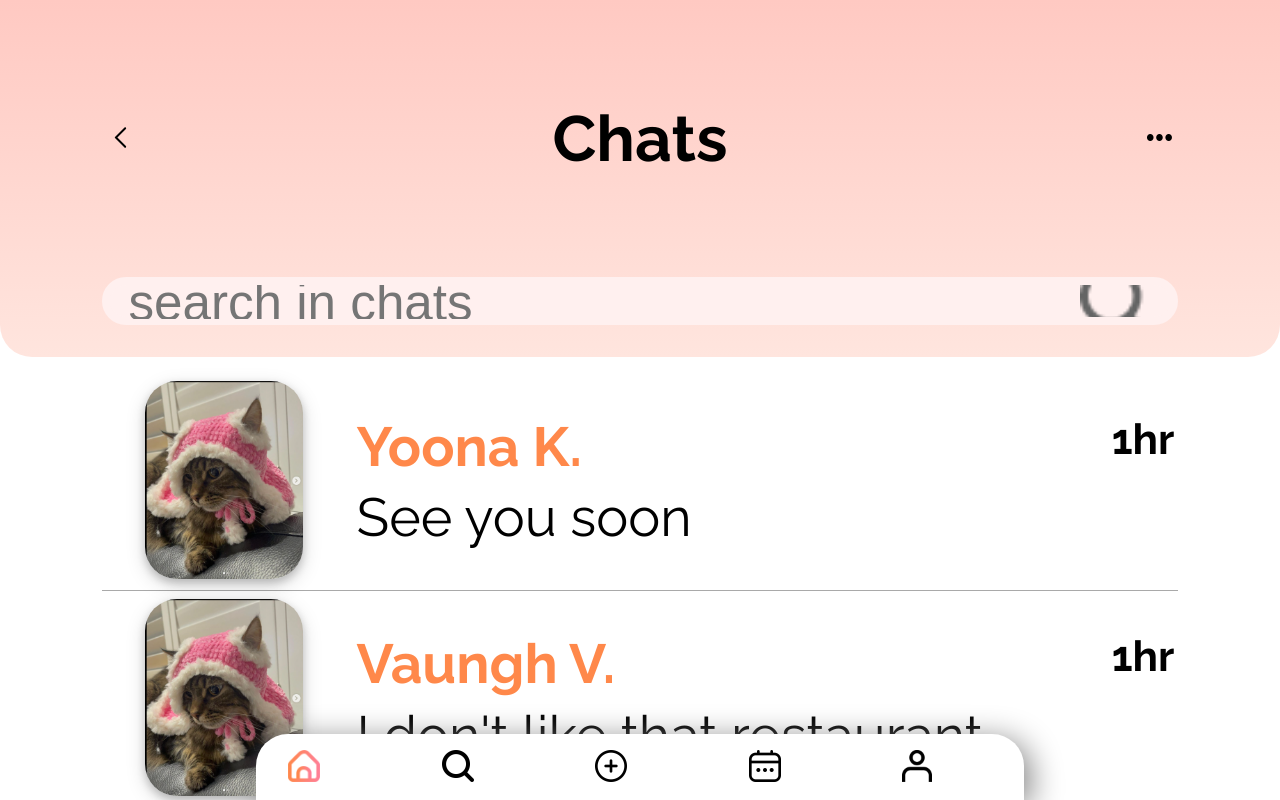
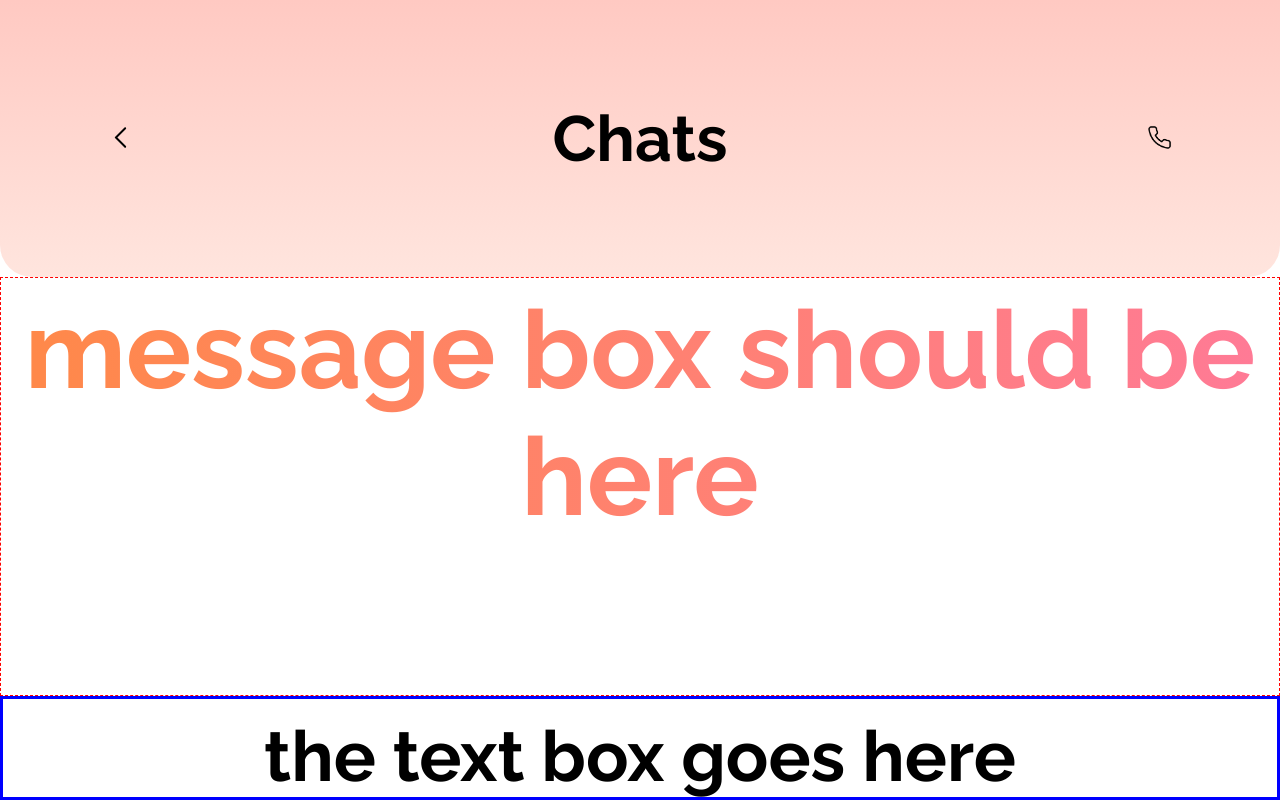
Before and after one commit to anotruong/pear, a React (Create React App) app in the folder client/: page / in a window 1280 px wide. Built offline with nearby package versions, Linux system fonts and the light colour scheme.

Commit message:
setting up database frame

```diff
--- a/client/src/App.js
+++ b/client/src/App.js
@@ -4,13 +4,13 @@ import { useEffect, useState } from 'react';
 import { appContext } from './hook/appContext';
 import LoginPage from './pages/loginPage';
 
-import './App.css';
 import CalendarPage from './pages/calendarPage';
 import SearchPage from './pages/search/searchPage';
 import HomePage from './pages/homePage';
 import Calendar from 'react-calendar';
-import ChatIndex from './pages/chat/chatIndex';
+import ChatIndex from './pages/chat/index';
 
+import './App.css';
 
 function App() {
   const [ homeBtn, setHomeBtn ] = useState(true);
@@ -27,7 +27,6 @@ function App() {
   // HomePage hooks
   const [ upcomingState, setUpcomingState ] = useState(true);
   const [ pendingState, setPendingState ] = useState(false);
-
 
   return (
     <appContext.Provider value={{
--- a/client/src/pages/chat/chat.css
+++ b/client/src/pages/chat/chat.css
@@ -1,3 +1,9 @@
+.chatRoom-flex {
+  display: flex;
+  flex-flow: column;
+  height: 100vh;
+}
+
 #chatIndex-container {
   display: flex;
   flex-direction: column;
@@ -22,6 +28,7 @@
 }
 
 #pink-container {
+  flex: 0 1 auto;
   max-width: -webkit-fill-available;
   width: 100%;
   padding: 1rem 8vw;
@@ -30,7 +37,8 @@
 }
 
 button#backBtn,
-button#expandBtn {
+button#expandBtn,
+button#phoneBtn {
   width: 37px;
   height: 37px;
   border: none;
@@ -50,6 +58,13 @@ button#expandBtn {
   background-repeat: no-repeat;
   background-position: center;
   background-image: url('../../images/expand-btn.png')
+}
+
+button#phoneBtn {
+  background-image: url('../../images/phone.png');
+  background-size: 25px;
+  background-repeat: no-repeat;
+  background-position: center;
 }
 
 .chatList-container {
@@ -127,3 +142,13 @@ button#expandBtn {
   font-weight: 400;
   font-size: 4.2vw;
 } */
+
+#message-container {
+  border: 1px dashed red;
+  flex: 1 1 auto;
+}
+
+#textbox-container {
+  border: 3px solid blue;
+  flex: 0 1;
+}
--- a/client/src/pages/chat/chatIndex.js
+++ b/client/src/pages/chat/chatList.js
@@ -32,7 +32,7 @@ import './chat.css'
   ALGO:
 */
 
-const ChatIndex = () => {
+const ChatList = () => {
 
   console.log(mockData.openConvo)
   // console.log(mockData.accounts)
@@ -95,4 +95,4 @@ const ChatIndex = () => {
   )
 };
 
-export default ChatIndex;
+export default ChatList;
--- /dev/null
+++ b/client/src/pages/chat/chatRoom.js
@@ -0,0 +1,82 @@
+import React from 'react';
+import PhoneImg from'../../images/phone.png';
+import tempPic from '../../images/tempPP.png';
+import './chat.css';
+
+const ChatRoom = ({acc}) => {
+  /*
+    PROBLEM:
+      - Display chatroom between two users.
+
+    EXPLICIT:
+      - Chat is only for two users.
+      - Only available after one of the users accepts the invitation.
+      - phone capability (maybe)
+
+      DESIGN
+        - opposite user
+          - display name on header
+          - grey text message
+          - shows icon for default picture
+          - black font
+        - account holder
+          - gradient background
+          - black font
+        -time
+          - for dates, displays previous dates, 'yesterday' and 'today'.
+          - for time
+
+    IMPLICIT:
+      - text box should say 'Typing message...'
+      - there should be a camera and a microphone icons
+      - Pass name of user through header
+
+    DATA:
+      Object => String
+
+    ALGO:
+      START obj
+      DECLARE 'fullname' variable.
+  */
+
+  /*
+    PROBLEM:
+      How to process conversation history?
+
+    EXPLICIT:
+
+    IMPLICIT:
+      - The conversation should be saved into two objects.
+      - each object should have a sub-object
+        - In the subobject should be
+
+    ALGO:
+
+  */
+  return(
+    <div className='chatRoom-container'>
+      <div className='chatRoom-flex'>
+         <div id='pink-container'>
+          <div id='chatHeader-flex'>
+            <div className='btn-container'>
+              <button id='backBtn' />
+            </div>
+            <h4>Chats</h4>
+            <div className='btn-container'>
+              <button id='phoneBtn' />
+            </div>
+          </div>
+        </div>
+        <div id='message-container'>
+          <h1>message box should be here</h1>
+        </div>
+        <div id='textbox-container'>
+          <h3>the text box goes here</h3>
+        </div>
+      </div>
+
+    </div>
+  )
+};
+
+export default ChatRoom;
--- /dev/null
+++ b/client/src/pages/chat/index.js
@@ -0,0 +1,16 @@
+import React from 'react';
+import ChatList from './chatList';
+import ChatRoom from './chatRoom';
+
+import './chat.css'
+
+const ChatIndex = () => {
+  return(
+    <div className='chatIndex-container'>
+      {/* <ChatList /> */}
+    <ChatRoom />
+    </div>
+  )
+};
+
+export default ChatIndex;
```
Also changed, not shown: client/src/images/phone.png (added).
